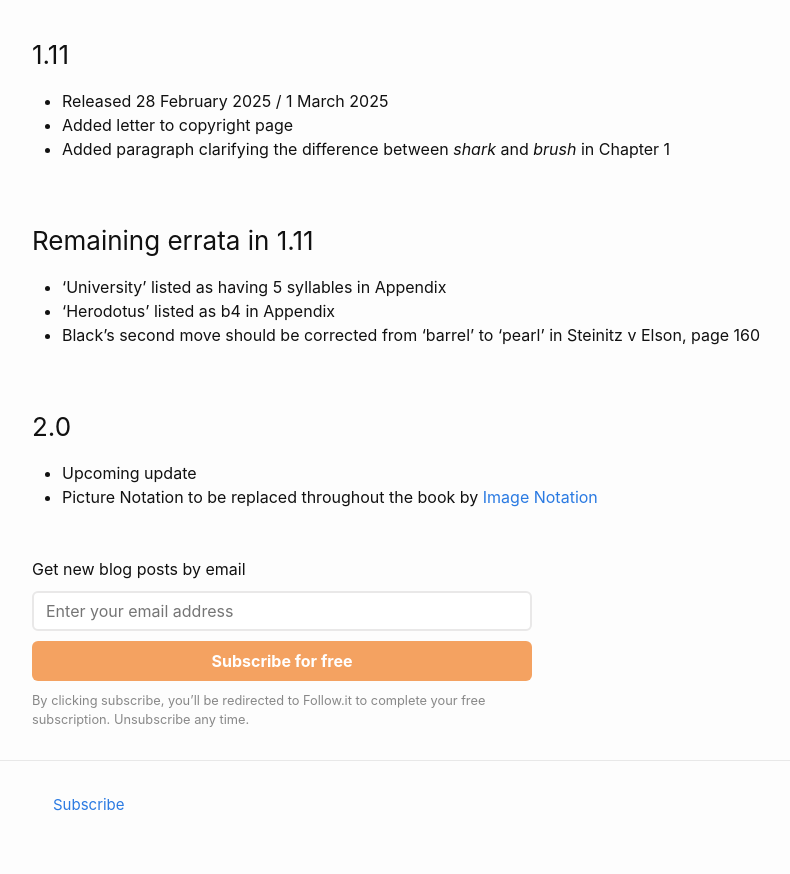
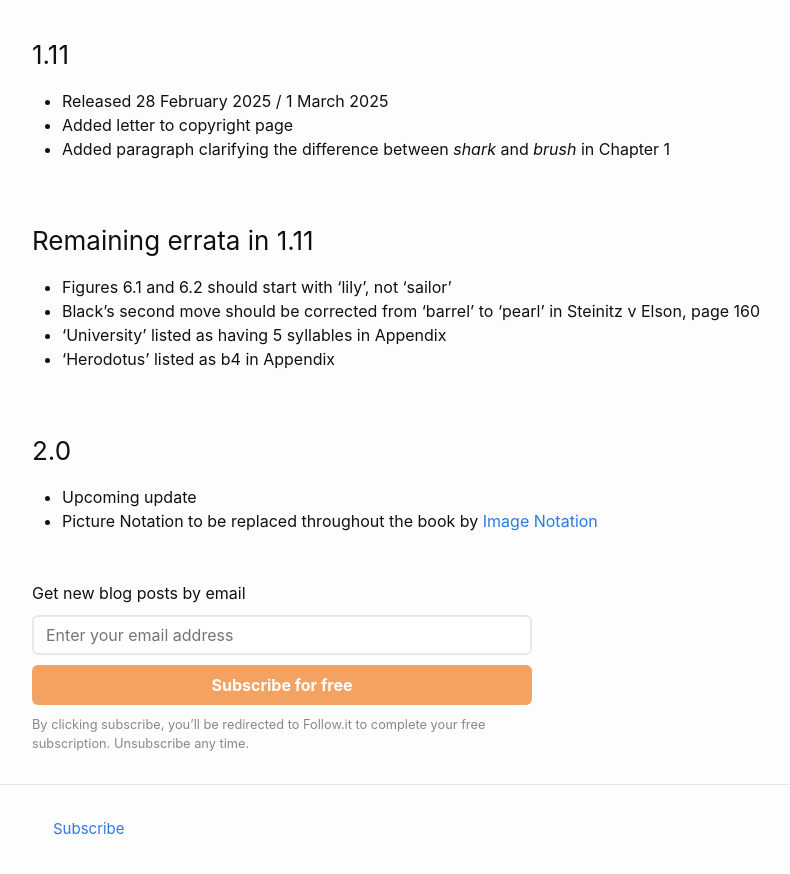
Before and after one commit to liontailedmacaque/liontailedmacaque.github.io, a Jekyll site: the page built from chessmemorypalace/versions.md, in a window 1280 px wide and 900 px high, scrolled down 2904 px. Shown: the top 874 px of the window, without its empty margins (238-1028 px from the left). Built offline with Jekyll 4.4.1, drawn with Linux system fonts in a browser that asks for light colours.

Commit message:
Update versions.md

```diff
--- a/chessmemorypalace/versions.md
+++ b/chessmemorypalace/versions.md
@@ -81,9 +81,10 @@ This page lists the versions and the changes that have been made. If you are one
 - Added paragraph clarifying the difference between *shark* and *brush* in Chapter 1
 
 ### Remaining errata in 1.11
+- Figures 6.1 and 6.2 should start with 'lily', not 'sailor'
+- Black's second move should be corrected from 'barrel' to 'pearl' in Steinitz v Elson, page 160
 - 'University' listed as having 5 syllables in Appendix
 - 'Herodotus' listed as b4 in Appendix
-- Black's second move should be corrected from 'barrel' to 'pearl' in Steinitz v Elson, page 160
 
 ### 2.0
 - Upcoming update
```
